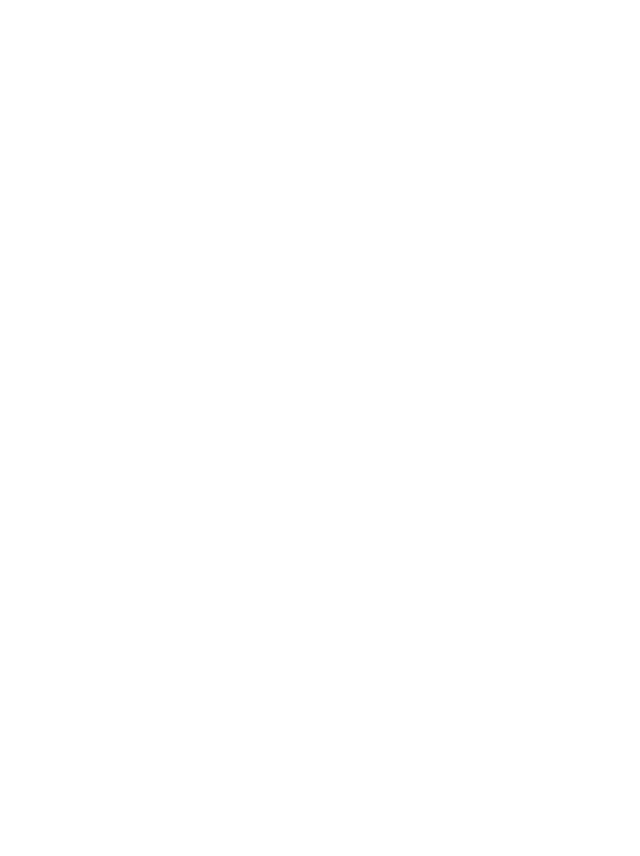
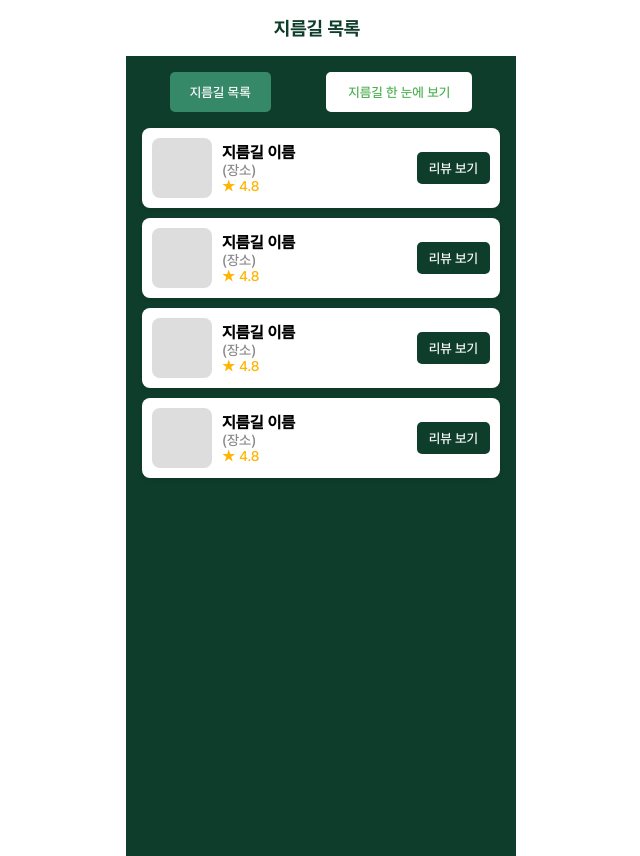
Before and after one commit to Ewhaian-WebEngineering/ewha-navi, a React (Create React App) app in the folder client/: page /list in a window 1280 px wide. Before the commit this address had no page. Shown: the whole page, without its empty margins (319-959 px from the left). Before the commit the page ends 800 px from the top, so only its background shows below. Built offline with nearby package versions, Linux system fonts and the light colour scheme.

Commit message:
헤더 추가, 지름길 목록 1차

```diff
--- a/client/src/App.js
+++ b/client/src/App.js
@@ -4,6 +4,7 @@
 import Search from "./components/views/Search/index";
 import ReviewWritingPage from "./components/views/reviewWritingPage/ReviewWriting";
 import Test from "./components/views/test/test";
+import PathList from "./components/views/PathListPage/PathList";
 
 function App() {
   return (
@@ -15,6 +16,7 @@
           <Route exact path="/search" element={<Search />} />
           <Route exact path="/review-write" element={<ReviewWritingPage />} />
           <Route exact path="/test" element={<Test />} />
+          <Route exact path="/list" element={<PathList />} />
         </Routes>
       </BrowserRouter>
     </div>
--- /dev/null
+++ b/client/src/components/utils/header/header.css
@@ -0,0 +1,35 @@
+.header-bar {
+    position: sticky;
+    top: 0;
+    right: 0;
+    height: 7vh;
+    background-color: #fff;
+    display: flex;
+    justify-content: space-between;
+    align-items: center;
+    padding: 1px 20px;
+    max-width: 390px;
+    margin-left: auto;
+    margin-right: auto;
+    z-index: 100;
+  }
+
+  .gobackbtn {
+    width: 8px;
+    padding: 0;
+    margin: 0;
+  }
+
+  .cursor {
+    cursor: pointer;
+  }
+
+  .header-title {
+    font-size: 15px;
+    color: #0f3d2b;
+    font-family: "Pretendard-Bold";
+    font-weight: 700;
+    font-style: normal;
+    font-size: 19px;
+    line-height: 23px;
+  }
--- /dev/null
+++ b/client/src/components/utils/header/header.jsx
@@ -0,0 +1,22 @@
+import React from "react";
+import { useNavigate } from "react-router-dom";
+import "./header.css";
+/*import GoBackIcon from "./icons/GoBackIcon.svg";*/
+
+const Header = ({ title }) => {
+  const navigate = useNavigate();
+
+  const goBack = () => {
+    navigate(-1);
+  };
+
+  return (
+    <div className="header-bar">
+
+      <div className="header-title">{title}</div>
+      <div className="gobackbtn"></div>
+    </div>
+  );
+};
+
+export default Header;
--- /dev/null
+++ b/client/src/components/views/PathListPage/PathList.jsx
@@ -0,0 +1,121 @@
+import React from "react";
+import Header from "../../utils/header/header";
+import styled from "styled-components";
+
+const PathList = () => {
+  const paths = [
+    { id: 1, name: "지름길 이름", location: "장소", rating: 4.8 },
+    { id: 2, name: "지름길 이름", location: "장소", rating: 4.8 },
+    { id: 3, name: "지름길 이름", location: "장소", rating: 4.8 },
+    { id: 4, name: "지름길 이름", location: "장소", rating: 4.8 },
+  ];
+
+  return (
+    <>
+      <Header title="지름길 목록" />
+      <Container>
+        <ButtonContainer>
+          <ListButton>지름길 목록</ListButton>
+          <ViewButton>지름길 한 눈에 보기</ViewButton>
+        </ButtonContainer>
+
+        <PathListContainer>
+          {paths.map((path) => (
+            <PathCard key={path.id}>
+              <ImagePlaceholder />
+              <PathDetails>
+                <PathName>{path.name}</PathName>
+                <PathLocation>({path.location})</PathLocation>
+                <Rating>★ {path.rating}</Rating>
+              </PathDetails>
+              <ReviewButton>리뷰 보기</ReviewButton>
+            </PathCard>
+          ))}
+        </PathListContainer>
+      </Container>
+    </>
+  );
+};
+
+export default PathList;
+
+const Container = styled.div`
+  padding: 16px;
+  background-color: #0F3D2B;
+  min-height: 100vh;
+`;
+
+const ButtonContainer = styled.div`
+  display: flex;
+  justify-content: space-between;
+  margin-bottom: 16px;
+`;
+
+const ListButton = styled.button`
+  background-color: #358868;
+  color: white;
+  border: none;
+  padding: 10px 20px;
+  border-radius: 5px;
+`;
+
+const ViewButton = styled.button`
+  background-color: white;
+  color: #4caf50;
+  border: 2px solid white;
+  padding: 10px 20px;
+  border-radius: 5px;
+`;
+
+const PathListContainer = styled.div`
+  display: flex;
+  flex-direction: column;
+  gap: 10px;
+`;
+
+const PathCard = styled.div`
+  display: flex;
+  justify-content: space-between;
+  align-items: center;
+  background-color: white;
+  padding: 10px;
+  border-radius: 8px;
+  box-shadow: 0px 2px 4px rgba(0, 0, 0, 0.1);
+  width: 100%;
+  max-width: 100%
+`;
+
+const ImagePlaceholder = styled.div`
+  width: 60px;
+  height: 60px;
+  background-color: #ddd;
+  border-radius: 8px;
+`;
+
+const PathDetails = styled.div`
+  flex-grow: 1;
+  margin-left: 10px;
+`;
+
+const PathName = styled.div`
+  font-size: 16px;
+  font-weight: bold;
+`;
+
+const PathLocation = styled.div`
+  font-size: 14px;
+  color: #888;
+`;
+
+const Rating = styled.div`
+  font-size: 14px;
+  color: #ffb400;
+`;
+
+const ReviewButton = styled.button`
+  background-color: #0F3D2B;
+  color: white;
+  border: none;
+  padding: 8px 12px;
+  border-radius: 5px;
+`;
```
